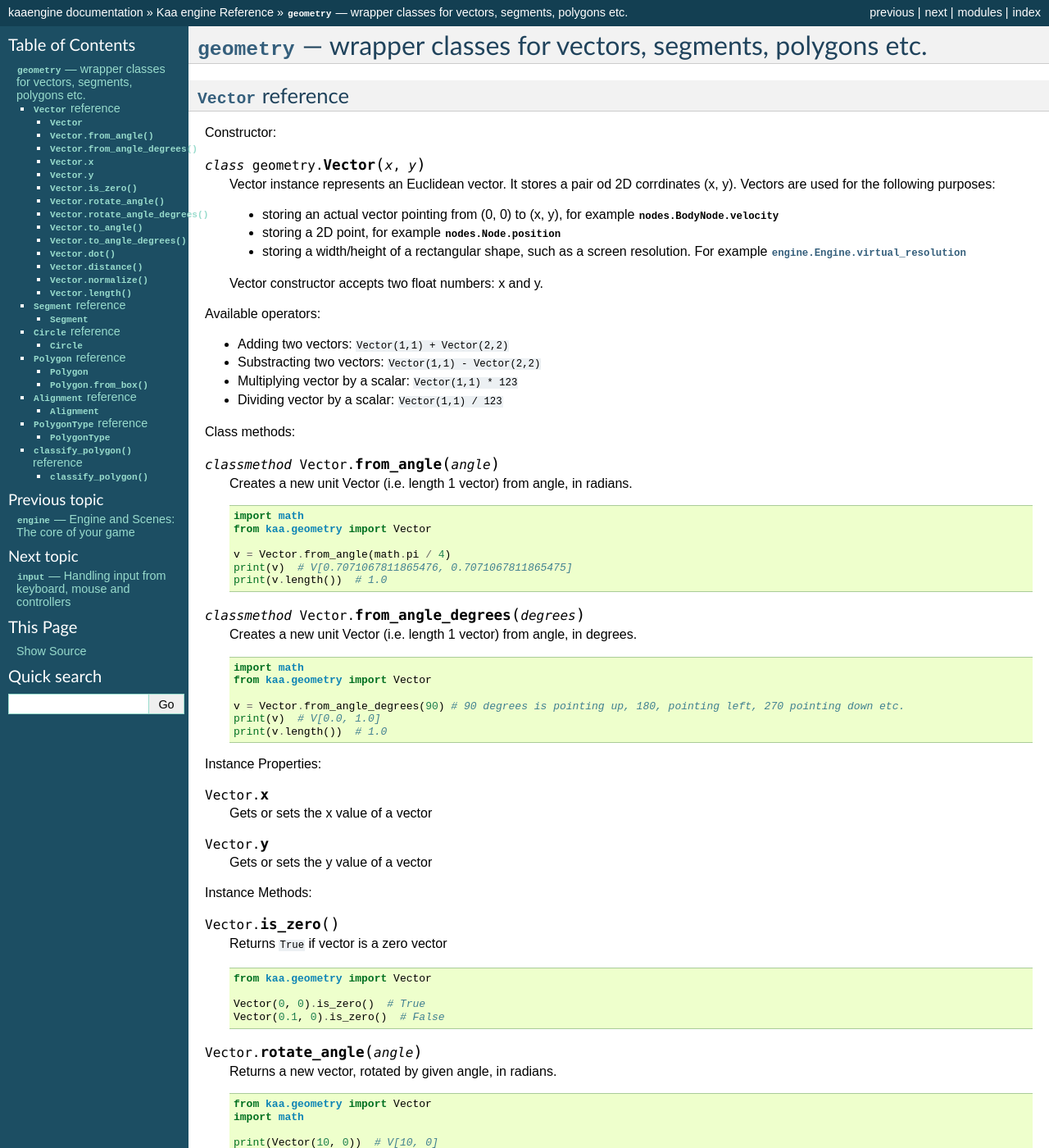
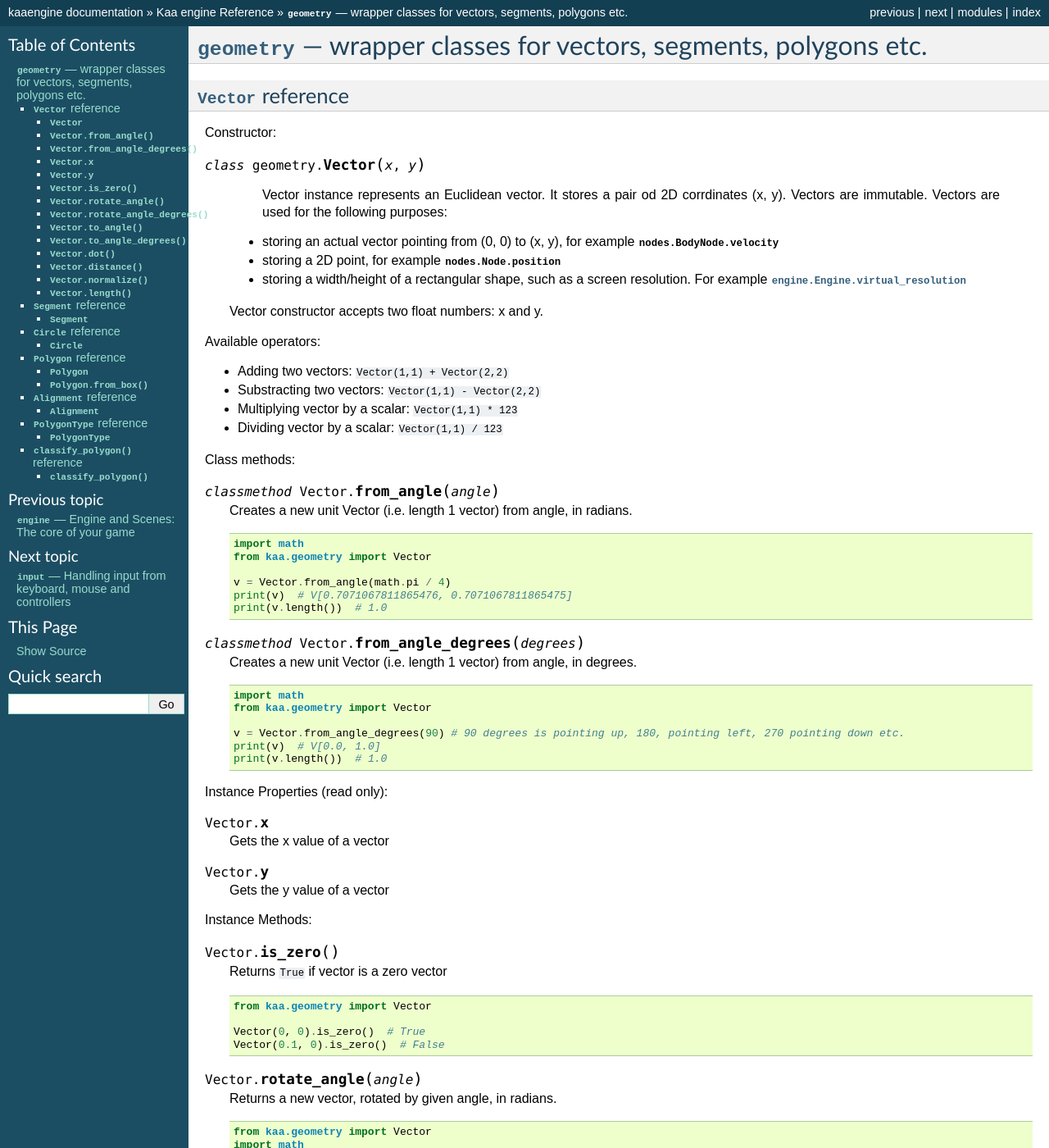
Before and after one commit to kaaengine/kaa, a Sphinx documentation site: the page built from docs/reference/geometry.rst, in a window 1280 px wide and 1400 px high. Shown: the whole window at 82% size. Built offline with Sphinx 7.4.7, drawn with Linux system fonts in a browser that asks for light colours.

Commit message:
geometry doc modification

```diff
--- a/docs/reference/geometry.rst
+++ b/docs/reference/geometry.rst
@@ -10,8 +10,8 @@ Constructor:
 
 .. class:: Vector(x, y)
 
-    Vector instance represents an Euclidean vector. It stores a pair od 2D corrdinates (x, y). Vectors are used for
-    the following purposes:
+	Vector instance represents an Euclidean vector. It stores a pair od 2D corrdinates (x, y). Vectors
+	are immutable. Vectors are used for the following purposes:
 
     * storing an actual vector pointing from (0, 0) to (x, y), for example :class:`nodes.BodyNode.velocity`
     * storing a 2D point, for example :class:`nodes.Node.position`
@@ -56,15 +56,15 @@ Class methods:
         print(v.length())  # 1.0
 
 
-Instance Properties:
+Instance Properties (read only):
 
 .. attribute:: Vector.x
 
-    Gets or sets the x value of a vector
+    Gets the x value of a vector
 
 .. attribute:: Vector.y
 
-    Gets or sets the y value of a vector
+    Gets the y value of a vector
 
 Instance Methods:
 
```
